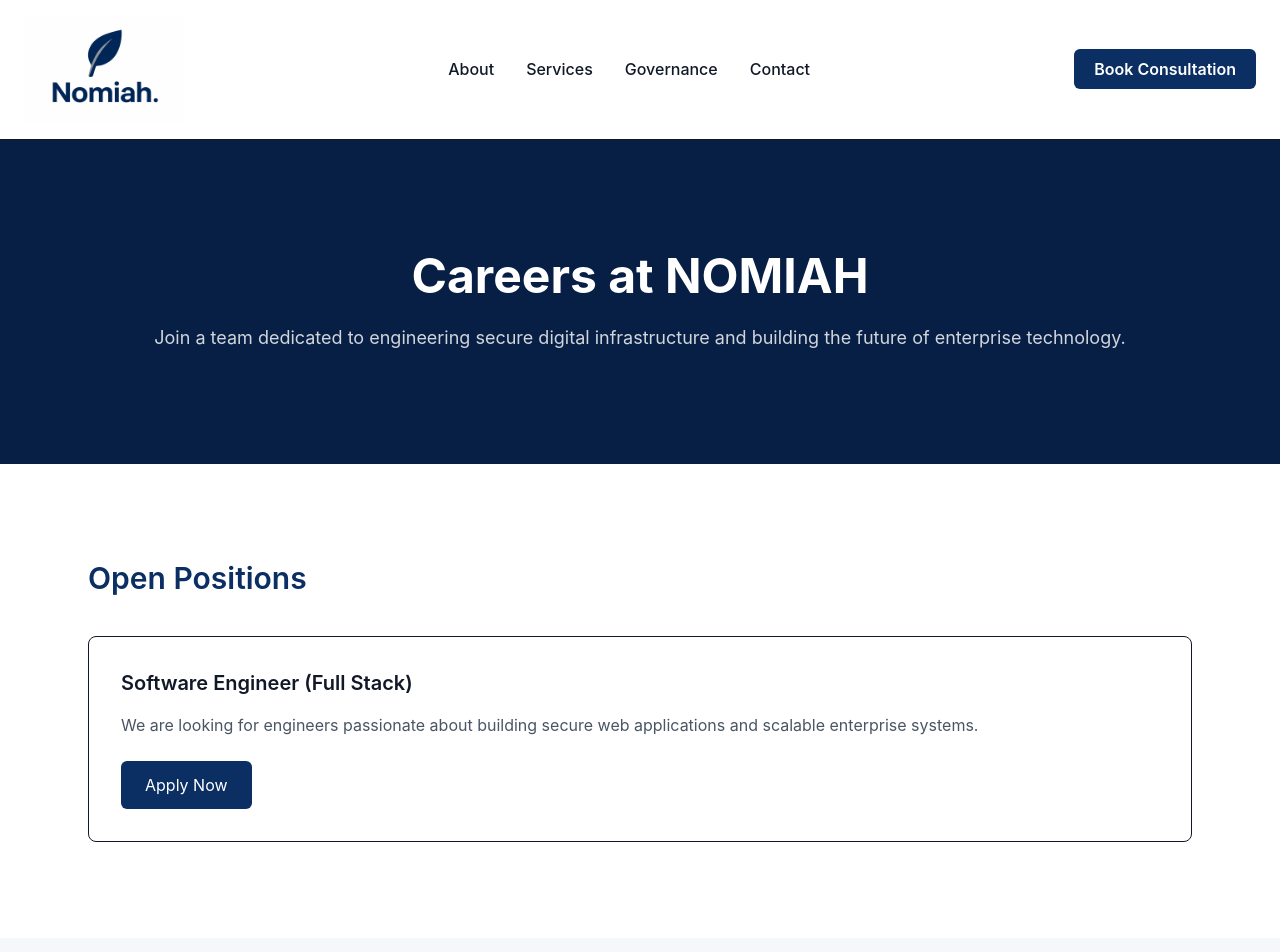
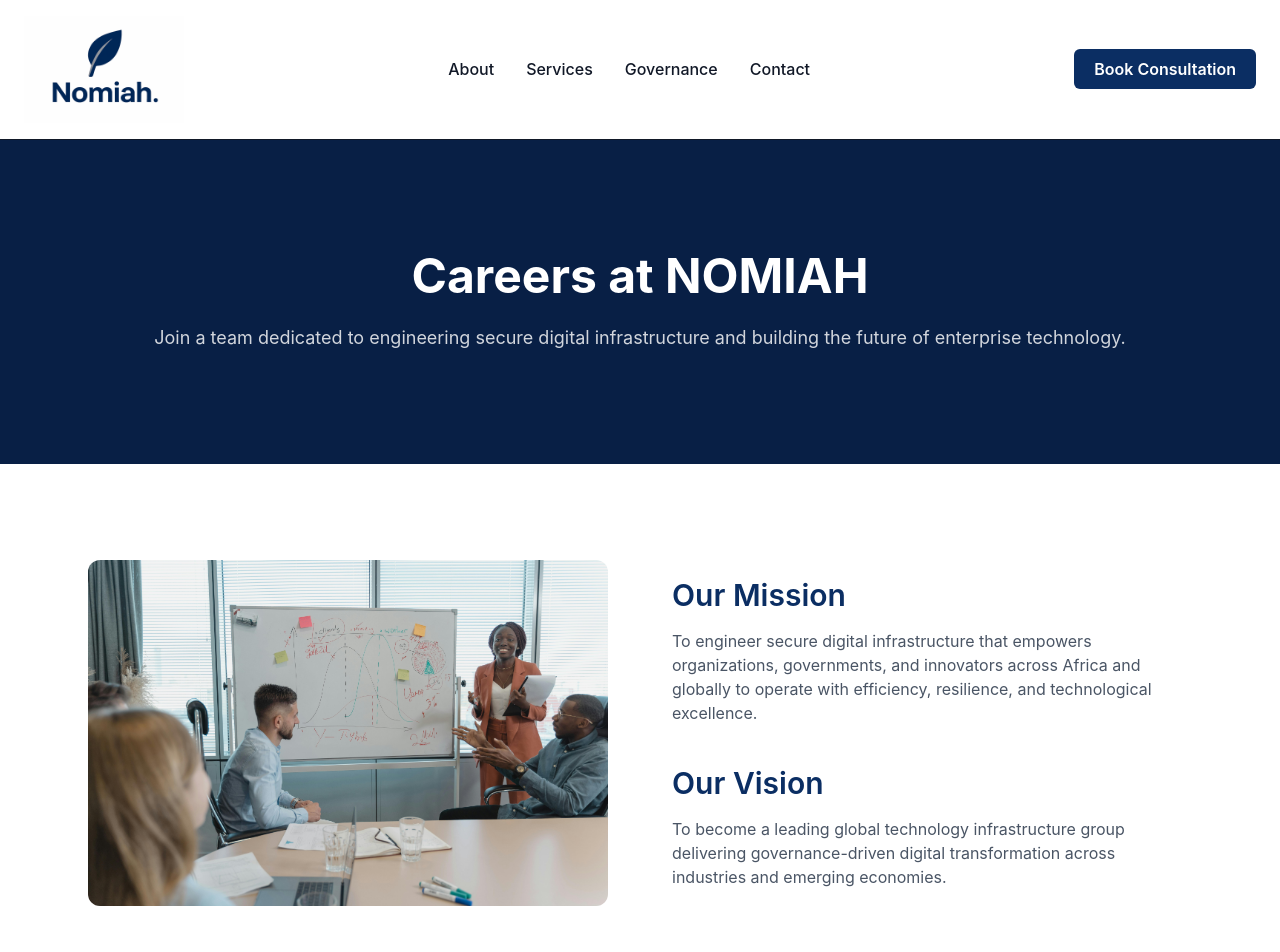
Before and after one commit to blessing-005/nomiah-corporate-site, a Next.js app: page /careers in a window 1280 px wide. Shown: the top 952 px of the page. Built offline with nearby package versions, Linux system fonts and the light colour scheme.

Commit message:
Add images to About page

```diff
--- a/app/careers/page.tsx
+++ b/app/careers/page.tsx
@@ -1,3 +1,4 @@
+import Image from "next/image";
 export default function Careers() {
   return (
     <div className="bg-white">
@@ -13,6 +14,42 @@
             Join a team dedicated to engineering secure digital infrastructure
             and building the future of enterprise technology.
           </p>
+
+        </div>
+      </section>
+
+      <section className="py-24">
+        <div className="max-w-6xl mx-auto px-6 grid md:grid-cols-2 gap-16 items-center">
+
+          <Image
+            src="/images/team-meeting.jpg"
+            alt="Corporate strategy meeting"
+            width={600}
+            height={400}
+            className="rounded-xl"
+          />
+
+          <div>
+            <h2 className="text-3xl font-semibold text-[var(--color-primary)]">
+              Our Mission
+            </h2>
+
+            <p className="mt-4 text-gray-600">
+              To engineer secure digital infrastructure that empowers organizations,
+              governments, and innovators across Africa and globally to operate with
+              efficiency, resilience, and technological excellence.
+            </p>
+
+            <h2 className="text-3xl font-semibold text-[var(--color-primary)] mt-10">
+              Our Vision
+            </h2>
+
+            <p className="mt-4 text-gray-600">
+              To become a leading global technology infrastructure group delivering
+              governance-driven digital transformation across industries and
+              emerging economies.
+            </p>
+          </div>
 
         </div>
       </section>
```
